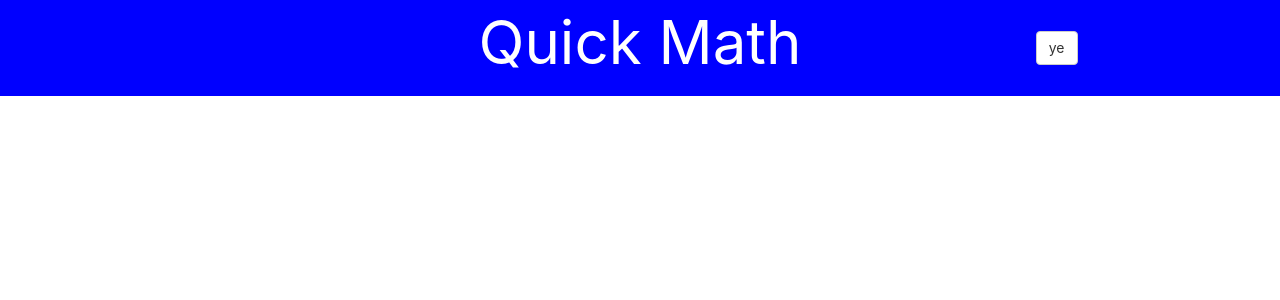
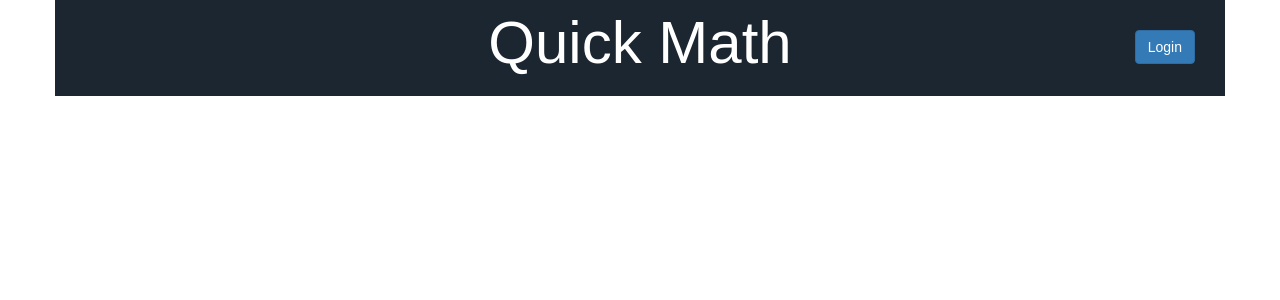
Before and after one commit to lintopher0315/Quick-Math, a React (Create React App) app: page / in a window 1280 px wide. Shown: the top 300 px of the page. Built offline with nearby package versions, Linux system fonts and the light colour scheme.

Commit message:
changed styling

```diff
--- a/src/components/Header.js
+++ b/src/components/Header.js
@@ -8,15 +8,18 @@ import { Grid, Col, Row, Button } from 'react-bootstrap';
 class Header extends Component {
     render() {
         return (
-            <Grid className="header" fluid = {true} style = {styles.div}>
+            <Grid className="header" style = {styles.div}>
 
                 <Col xs={12} md={4}>
+
                 </Col>
+
                 <Col xs={12} md={4}>
                     <p>Quick Math</p>
                 </Col>
-                    <Col xs={12} md={4}>
-                        <Button>ye</Button>
+
+                <Col xs={12} md={4} style = {styles.button}>
+                    <Button bsStyle="primary">Login</Button>
                 </Col>
 
             </Grid>
@@ -25,11 +28,15 @@ class Header extends Component {
 }
 
 let styles = {
-    div:{
-        background: 'blue',
+    div: {
+        background: '#1b2631',
         color: 'white',
         fontSize: 60,
+        fontFamily: "sans-serif",
+    },
 
+    button: {
+        textAlign: 'right',
     }
 }
 
```
Lines whose indentation alone changed are shown as unchanged.
